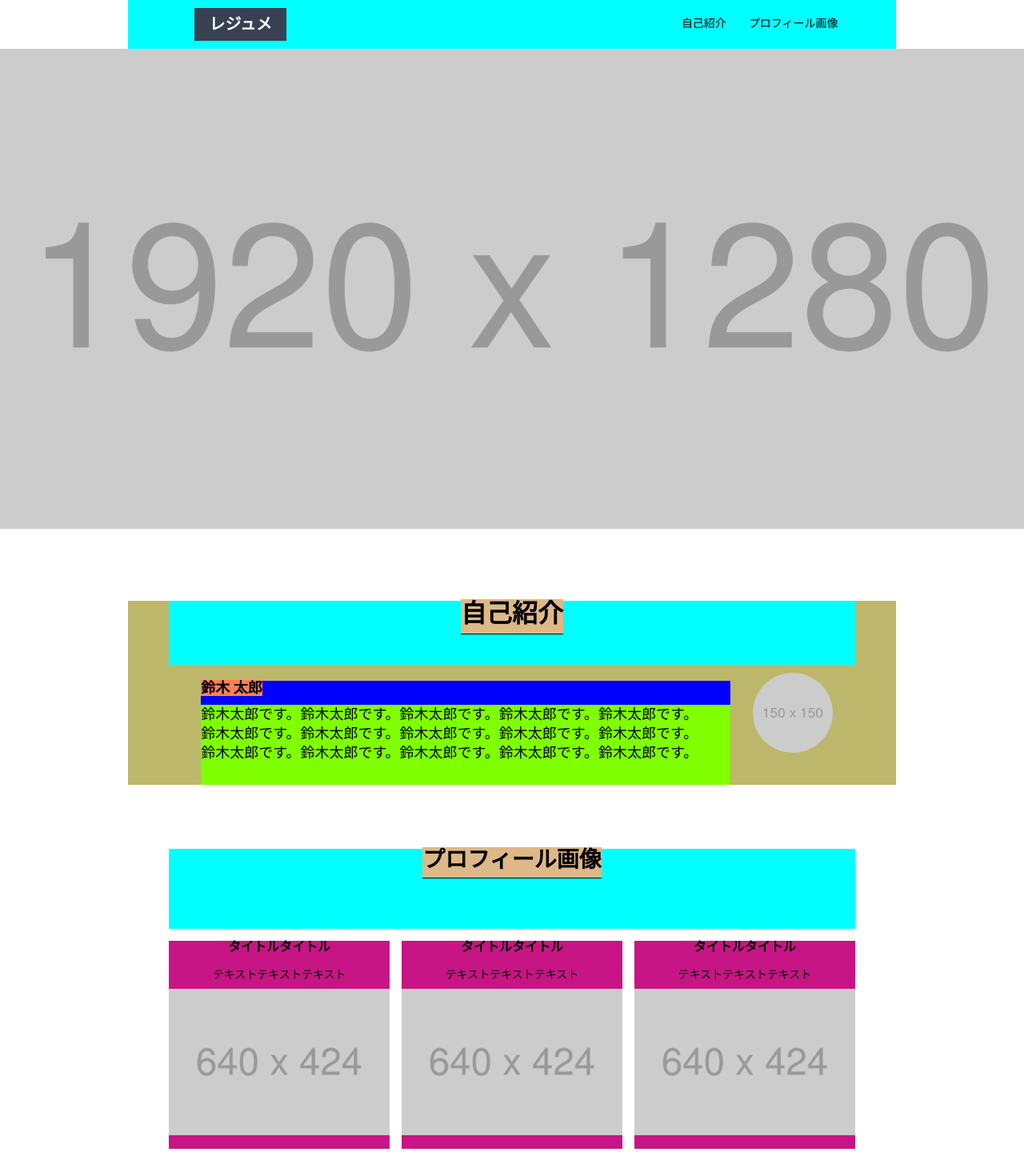
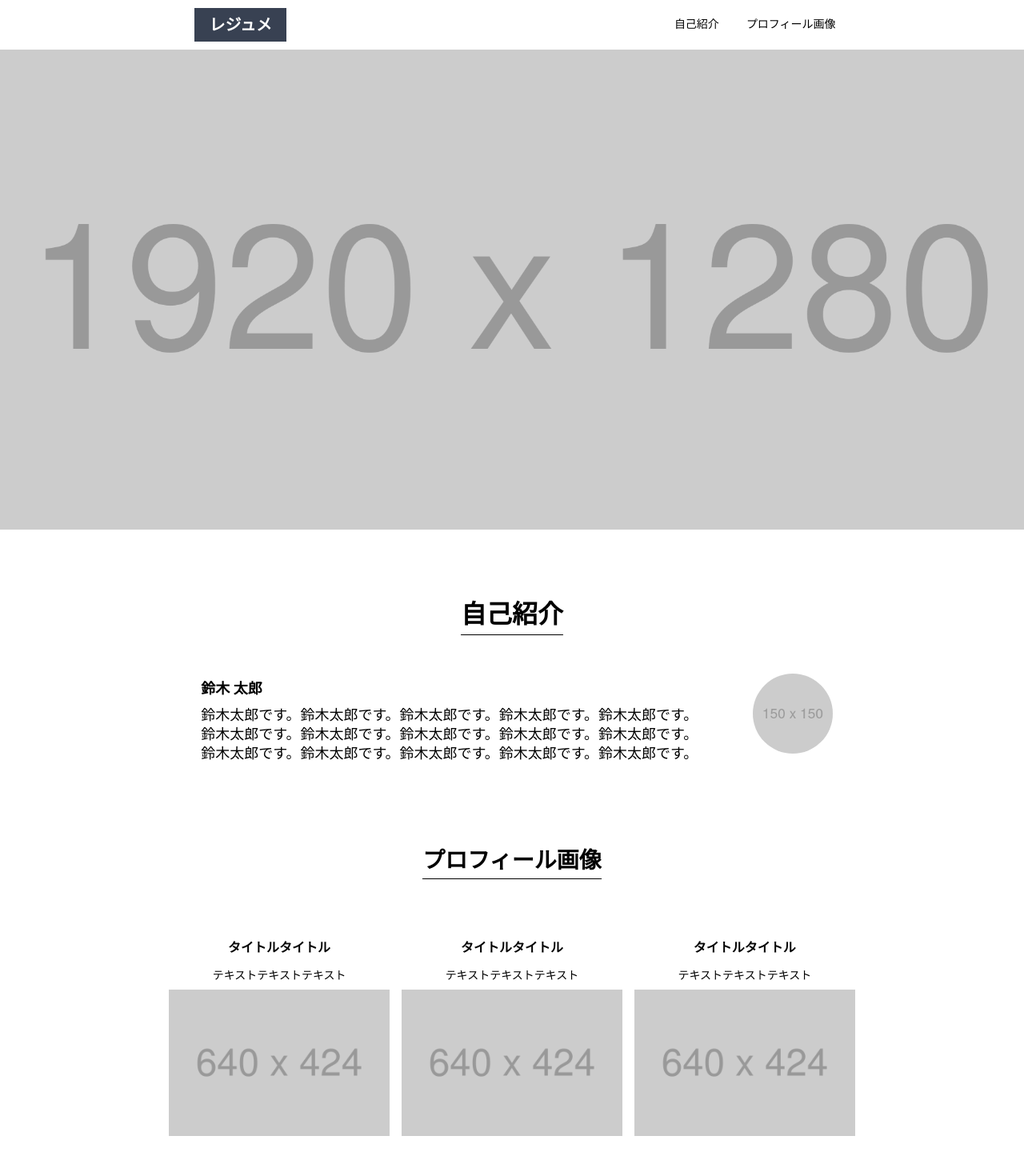
Before and after one commit to hie3-336/hc_practice, a plain HTML site: page html_css_output_beginner/index.html in a window 1280 px wide. Shown: the top 1440 px of the page at 80% size. Drawn offline with Linux system fonts and the light colour scheme.

Commit message:
細かい部分のCSS修正、最終調整

```diff
--- a/html_css_output_beginner/css/style.css
+++ b/html_css_output_beginner/css/style.css
@@ -1,10 +1,7 @@
-/*iPhoneおよび共通設定*/
+/*共通設定*/
 .container {
     max-width: 960px;
-    width: auto;
-
     margin: 0 auto;
-
 }
 
 header {
@@ -12,10 +9,7 @@ header {
 }
 
 .resume {
-    height: auto;
-    display:flex;
-    justify-content:center;
-    align-items:center;
+    display: flex;
     font-weight: bold;
     background-color: #384152;
     color: #fff;
@@ -23,14 +17,9 @@ header {
     align-items: center;
     margin: 10px auto 10px 20px;
     padding: 0px 18px;
-
-}
-.menu {
-    text-align: right;
 }
 
 header ul {
-
     display: flex;
     font-size: 14px;
     list-style-type: none;
@@ -39,7 +28,7 @@ header ul {
 
 header li {
     justify-content: center;
-    margin: 6% 14px;
+    margin: 6% 17px;
 }
 
 .mainvisual {
@@ -57,16 +46,12 @@ header li {
     grid-template-rows: 50px 30px 100px 200px;
     text-align: center;
     gap: 30px;
-    margin-top: 70px;
+    margin-top: 80px;
     padding: 0 4%;
-    background-color: darkkhaki;
-}
-.title {
-    background-color: aqua;
+
 }
 
 .name {
-    background-color: blue;
     margin-top: 10px;
 }
 
@@ -79,21 +64,21 @@ header li {
     border-bottom: #000 1px solid;
     padding-bottom: 7px;
     font-size: 32px;
-    background-color: burlywood;
+
 
 }
 .introduction h2 {
     display: inline;
     font-size: 18px;
     margin-top: 10px;
-    background-color: coral;
+
 
 }
 .introduction p{
     font-size: 18px;
     text-align: left;
     line-height: 24px;
-    background-color: chartreuse;
+
 }
 
 .introduction img {
@@ -102,15 +87,13 @@ header li {
     margin: 0 auto;
 }
 
-
-
 .profile {
     padding: 0 4%;
     display: grid;
     grid-template-columns: auto;
     grid-template-rows: 100px 310px 310px 310px;
     text-align: center;
-    margin-top: 60px;
+    margin-top: 50px;
     margin-bottom: 90px;
 }
 
@@ -126,6 +109,7 @@ header li {
     margin-bottom: 10px;
     font-size: 14px;
 }
+
 .profile img {
     width: 100%;
 }
@@ -137,18 +121,12 @@ footer {
     border-bottom: #000 solid 5px;
 }
 
-/*iPadの設定*/
+/*PCレスポンシブ設定*/
 @media screen and (min-width: 600px){
-
-    .container {
-        width: 960px;
-    }
 
     header {
         box-sizing: border-box;
         padding: 0 4%;
-        background-color: aqua;
-
     }
 
     .resume {
@@ -166,27 +144,20 @@ footer {
     }
 
    .introduction {
-    box-sizing: border-box;
+        box-sizing: border-box;
         width: 960px;
         margin: 100px auto 0px auto;
         grid-template-columns: 4.5fr 1fr;
         grid-template-rows: 80px 50px 100px;
-        text-align: center;
         gap: 0px;
         margin-top: 90px;
-        padding: 0 4%;
-        background-color: darkkhaki;
    }
+
    .title {
         grid-column: 1 / 3;
-        grid-row: 1;
-        background-color: aqua;
     }
 
     .name {
-        grid-column: 1;
-        grid-row: 2;
-        background-color: blue;
         margin-top: 20px;
         margin-left: 40px;
         text-align: left;
@@ -195,19 +166,12 @@ footer {
     .introduction p{
         grid-column: 1;
         grid-row: 3;
-        font-size: 18px;
-        text-align: left;
-        line-height: 24px;
-        background-color: chartreuse;
         margin-left: 40px;
     }
 
     .introduction img {
         grid-column: 2;
         grid-row: 2 / 4;
-        height: 100px;
-        border-radius: 50%;
-
     }
 
     .face_photo {
@@ -217,22 +181,14 @@ footer {
     .profile {
         box-sizing: border-box;
         width: 960px;
-        padding: 0 4%;
-        margin: 0 auto;
-        display: grid;
+        margin: 80px auto 90px auto;
         grid-template-columns: 1fr 1fr 1fr;
         grid-template-rows: 100px 260px;
         gap: 15px;
-        text-align: center;
-        margin-top: 80px;
-        margin-bottom: 90px;
     }
 
     .profile .title {
         grid-column: 1 / 4;
-    }
-    .profile_contents {
-        background-color: mediumvioletred;
     }
 
     footer {
```
